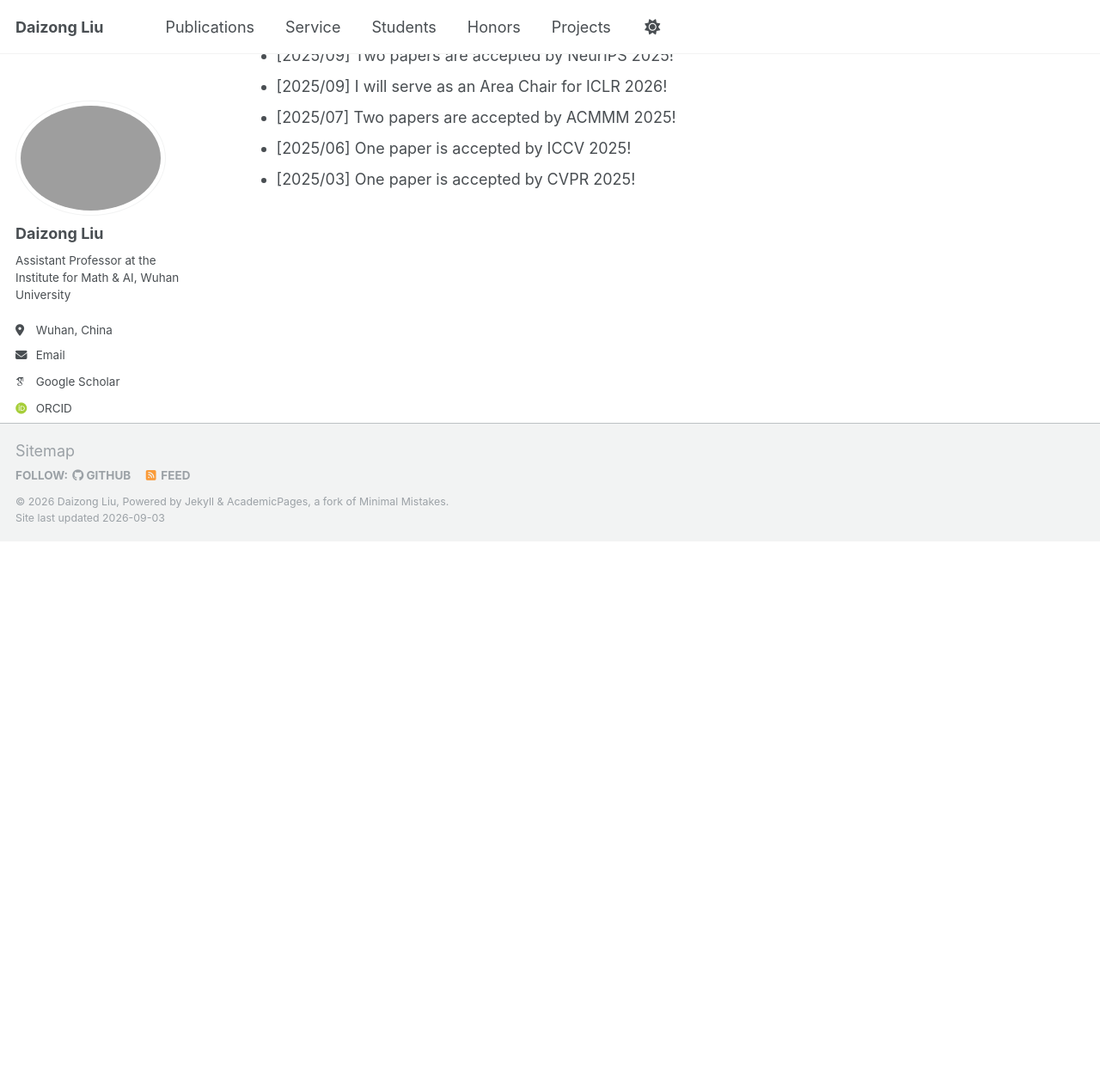
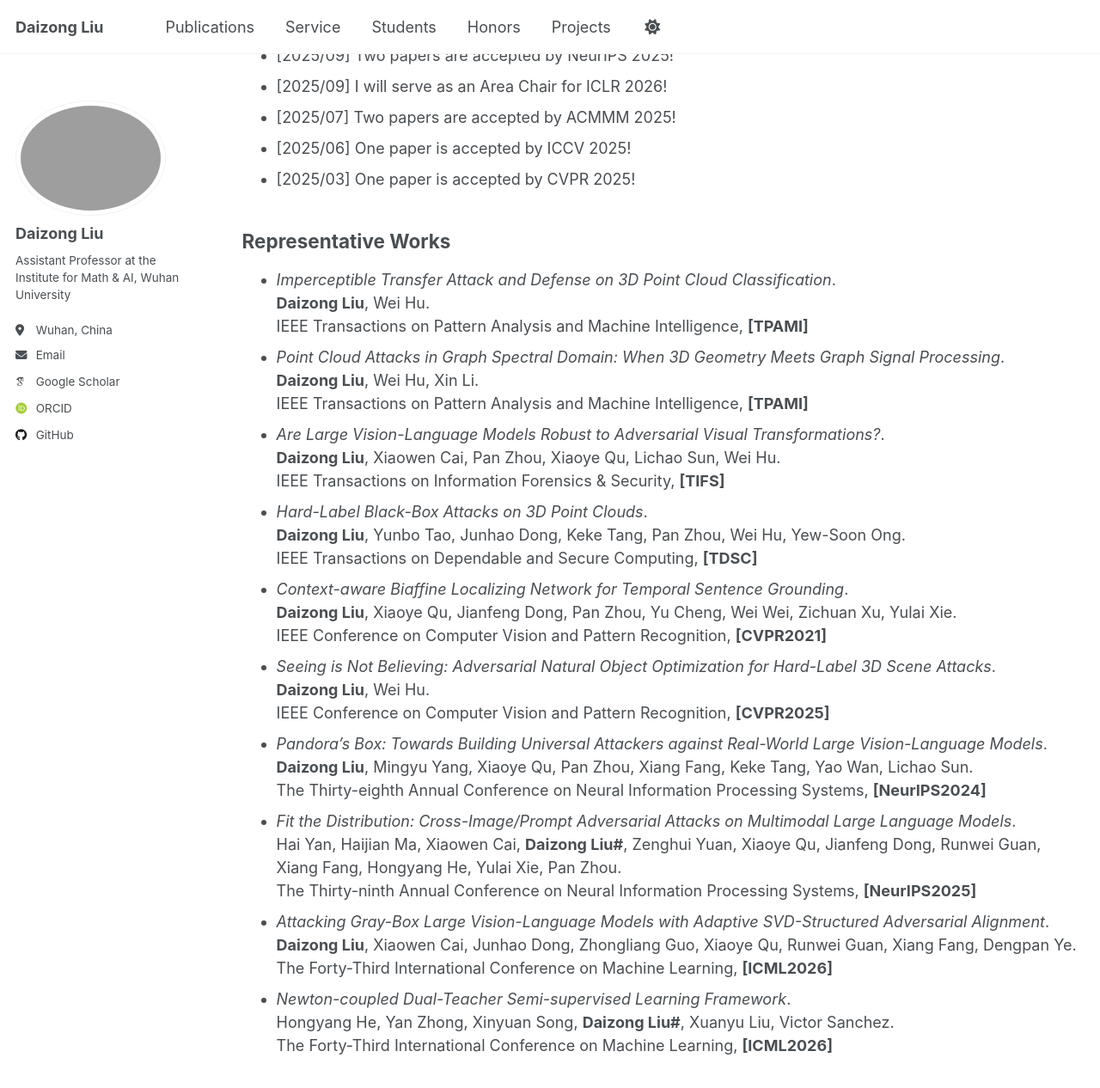
Before and after one commit to liudaizong/liudaizong.github.io, a Jekyll site: the page built from _pages/about.md, in a window 1280 px wide and 1400 px high, scrolled down 1125 px. Shown: the top 1266 px of the window at 86% size. Built offline with Jekyll 4.4.1, drawn with Linux system fonts in a browser that asks for light colours; some web fonts are replaced; before the commit the page ends 1755 px from its top, so only the background shows below that.

Commit message:
Update about.md

```diff
--- a/_pages/about.md
+++ b/_pages/about.md
@@ -39,3 +39,15 @@ Latest News
 * [2025/07] Two papers are accepted by ACMMM 2025!
 * [2025/06] One paper is accepted by ICCV 2025!
 * [2025/03] One paper is accepted by CVPR 2025!
+
+## Representative Works
+* *Imperceptible Transfer Attack and Defense on 3D Point Cloud Classification*.<br/> **Daizong Liu**, Wei Hu.<br/> IEEE Transactions on Pattern Analysis and Machine Intelligence, **[TPAMI]**
+* *Point Cloud Attacks in Graph Spectral Domain: When 3D Geometry Meets Graph Signal Processing*.<br/> **Daizong Liu**, Wei Hu, Xin Li.<br/> IEEE Transactions on Pattern Analysis and Machine Intelligence, **[TPAMI]**
+* *Are Large Vision-Language Models Robust to Adversarial Visual Transformations?*.<br/> **Daizong Liu**, Xiaowen Cai, Pan Zhou, Xiaoye Qu, Lichao Sun, Wei Hu.<br/> IEEE Transactions on Information Forensics & Security, **[TIFS]**
+* *Hard-Label Black-Box Attacks on 3D Point Clouds*.<br/> **Daizong Liu**, Yunbo Tao, Junhao Dong, Keke Tang, Pan Zhou, Wei Hu, Yew-Soon Ong.<br/> IEEE Transactions on Dependable and Secure Computing, **[TDSC]**
+* *Context-aware Biaffine Localizing Network for Temporal Sentence Grounding*.<br/> **Daizong Liu**, Xiaoye Qu, Jianfeng Dong, Pan Zhou, Yu Cheng, Wei Wei, Zichuan Xu, Yulai Xie.<br/> IEEE Conference on Computer Vision and Pattern Recognition, **[CVPR2021]**
+* *Seeing is Not Believing: Adversarial Natural Object Optimization for Hard-Label 3D Scene Attacks*.<br/> **Daizong Liu**, Wei Hu.<br/> IEEE Conference on Computer Vision and Pattern Recognition, **[CVPR2025]**
+* *Pandora’s Box: Towards Building Universal Attackers against Real-World Large Vision-Language Models*.<br/> **Daizong Liu**, Mingyu Yang, Xiaoye Qu, Pan Zhou, Xiang Fang, Keke Tang, Yao Wan, Lichao Sun.<br/> The Thirty-eighth Annual Conference on Neural Information Processing Systems, **[NeurIPS2024]**
+* *Fit the Distribution: Cross-Image/Prompt Adversarial Attacks on Multimodal Large Language Models*.<br/> Hai Yan, Haijian Ma, Xiaowen Cai, **Daizong Liu#**, Zenghui Yuan, Xiaoye Qu, Jianfeng Dong, Runwei Guan, Xiang Fang, Hongyang He, Yulai Xie, Pan Zhou.<br/> The Thirty-ninth Annual Conference on Neural Information Processing Systems, **[NeurIPS2025]**
+* *Attacking Gray-Box Large Vision-Language Models with Adaptive SVD-Structured Adversarial Alignment*.<br/> **Daizong Liu**, Xiaowen Cai, Junhao Dong, Zhongliang Guo, Xiaoye Qu, Runwei Guan, Xiang Fang, Dengpan Ye.<br/> The Forty-Third International Conference on Machine Learning, **[ICML2026]**
+* *Newton-coupled Dual-Teacher Semi-supervised Learning Framework*.<br/> Hongyang He, Yan Zhong, Xinyuan Song, **Daizong Liu#**, Xuanyu Liu, Victor Sanchez.<br/> The Forty-Third International Conference on Machine Learning, **[ICML2026]**
```
